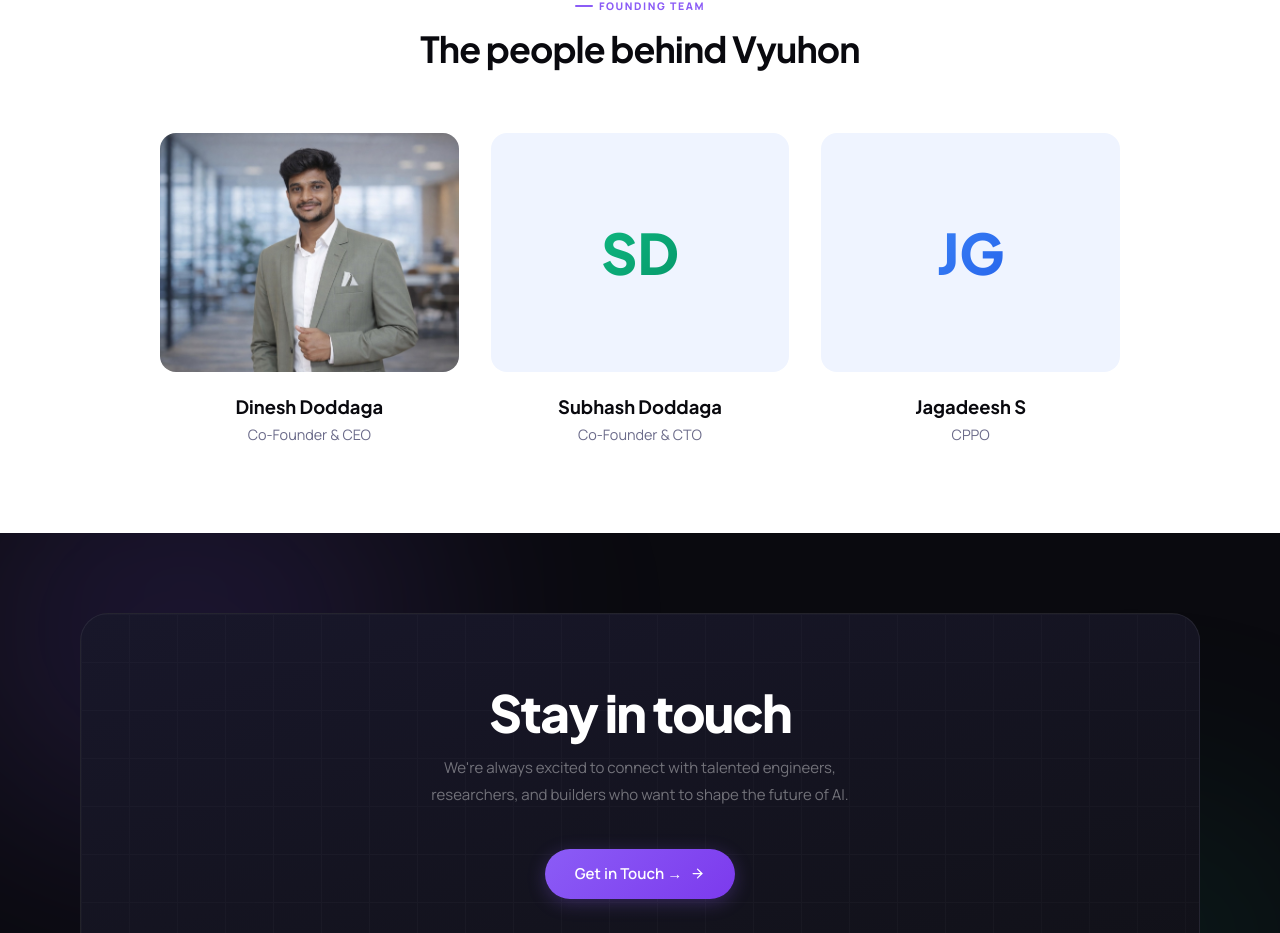
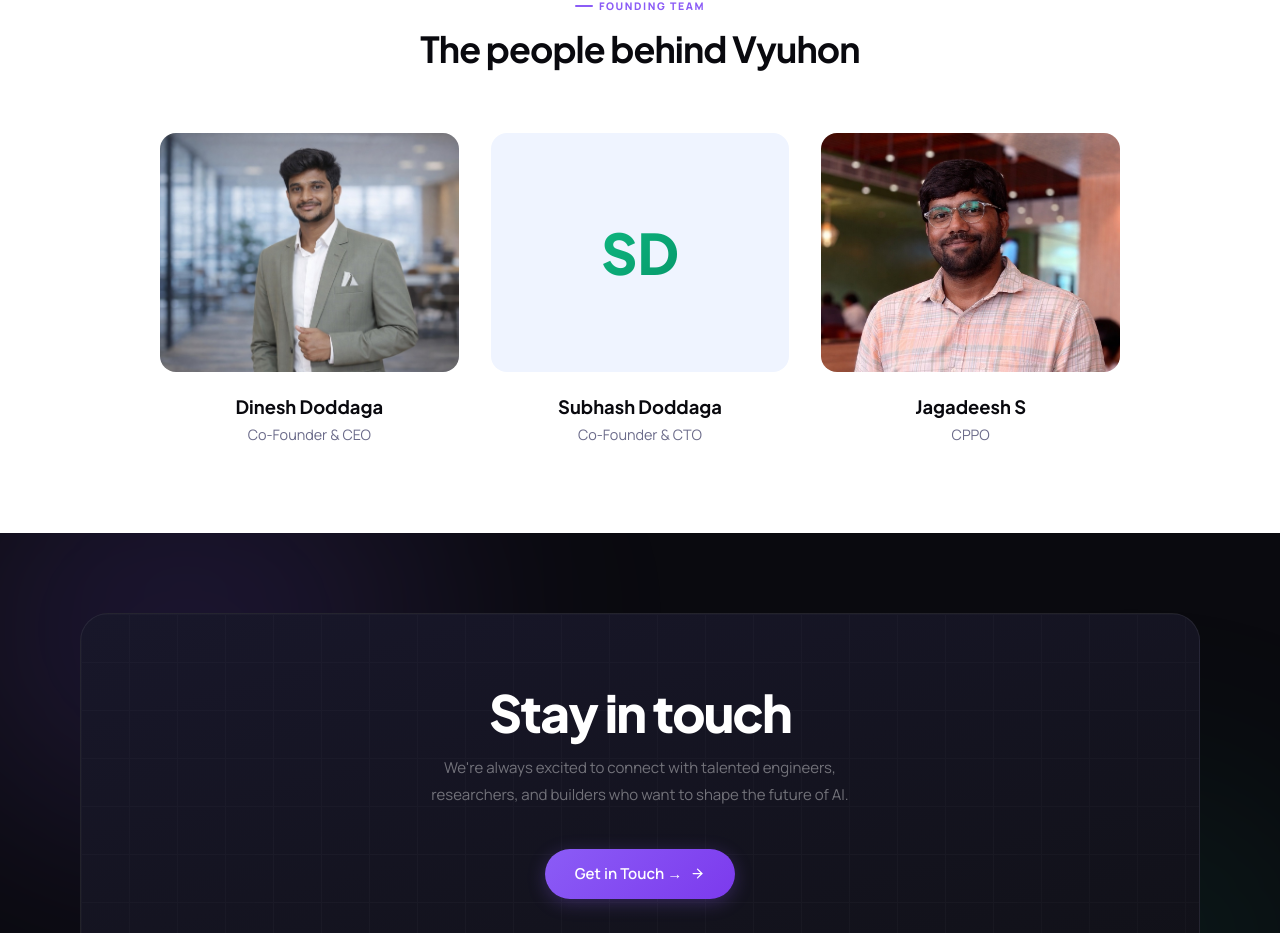
Before and after one commit to vyuhon-tech/vyuhon-v2, a React (Vite) app: page /about in a window 1280 px wide. Shown: the part 1958-2891 px from the top of the page. Built offline with nearby package versions, Linux system fonts and the light colour scheme.

Commit message:
feat: add team member profile image for Jagadeesh S in About page

```diff
--- a/src/pages/About.jsx
+++ b/src/pages/About.jsx
@@ -33,6 +33,7 @@ const TEAM = [
     initials: 'JG',
     name: 'Jagadeesh S',
     role: 'CPPO',
+    image: '/team-jagadeesh.png',
     bio: 'Chief Product & People Officer. Bridges product management, project execution, and people operations, ensuring Vyuhon teams are aligned and building toward the right outcomes.',
 
     gradA: '#3B82F6', gradB: '#2563EB',
```
Also changed, not shown: public/team-jagadeesh.png (added).
